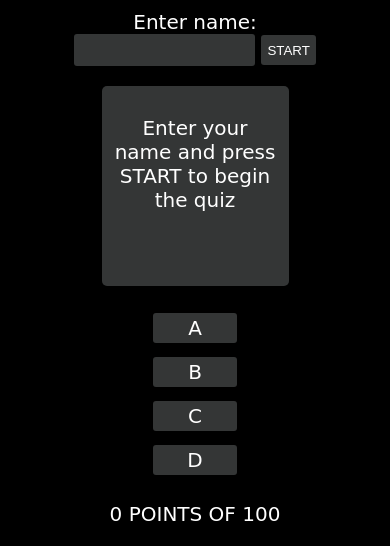
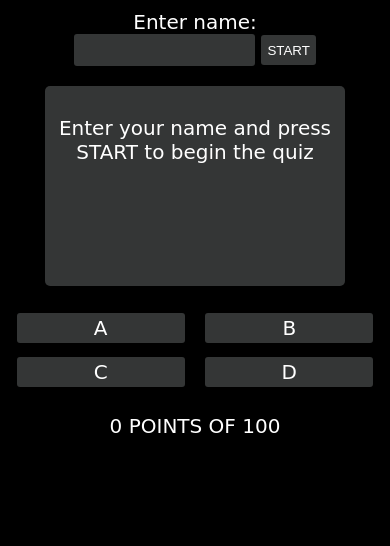
Before and after one commit to Ljunkan22/lord-of-the-rings-quiz-game, a plain HTML site: page index.html in a window 390 px wide. Shown: the part 397-943 px from the top of the page. After the commit the page ends 855 px from the top, so only its background shows below. Drawn offline with Linux system fonts and the light colour scheme; a web font is replaced by a local one.

Commit message:
add media query to css

```diff
--- a/assets/css/style.css
+++ b/assets/css/style.css
@@ -124,3 +124,12 @@ body{
 }
 
 }
+@media screen and (max-width: 680px) {
+
+    .answer-area {
+        width: 100%;
+    }
+    .question-area {
+        width: 80%;
+    }
+}
```
